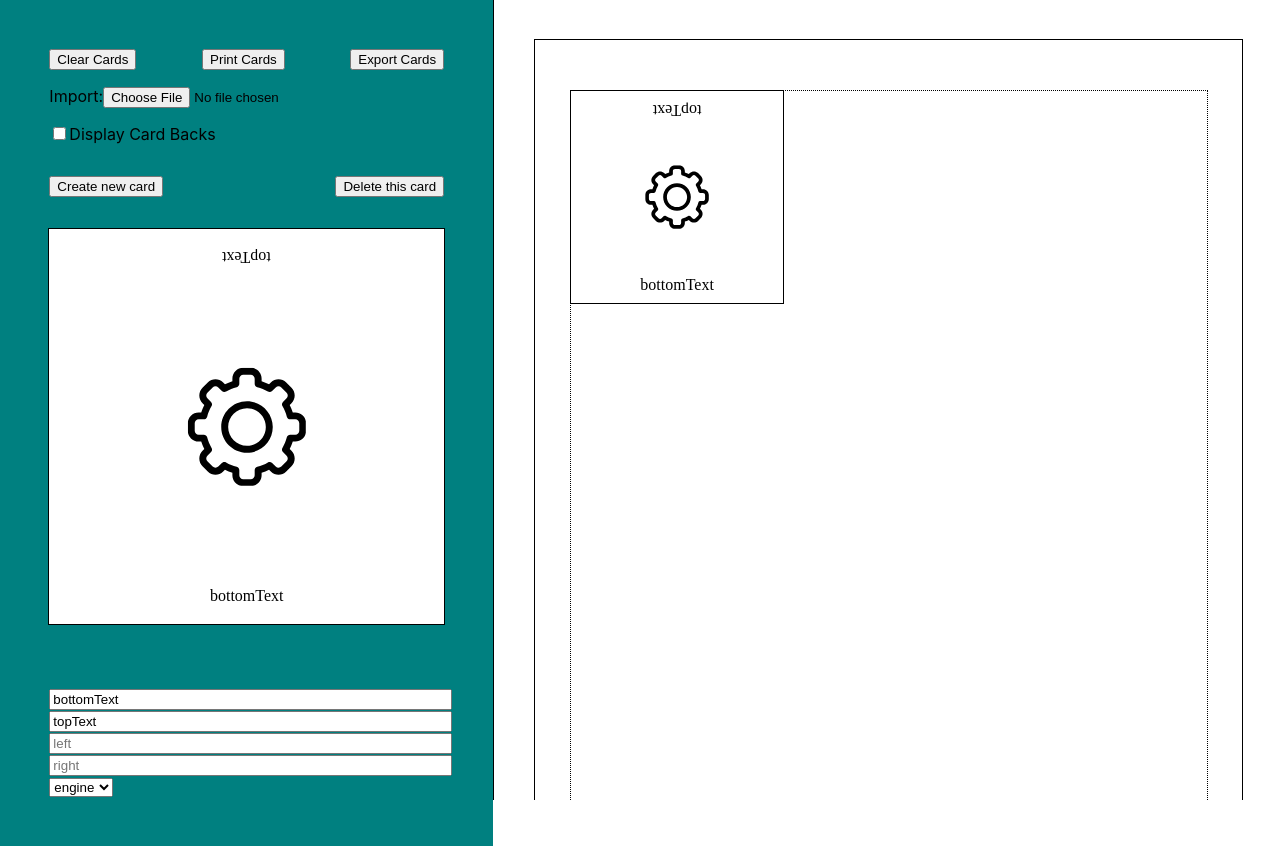
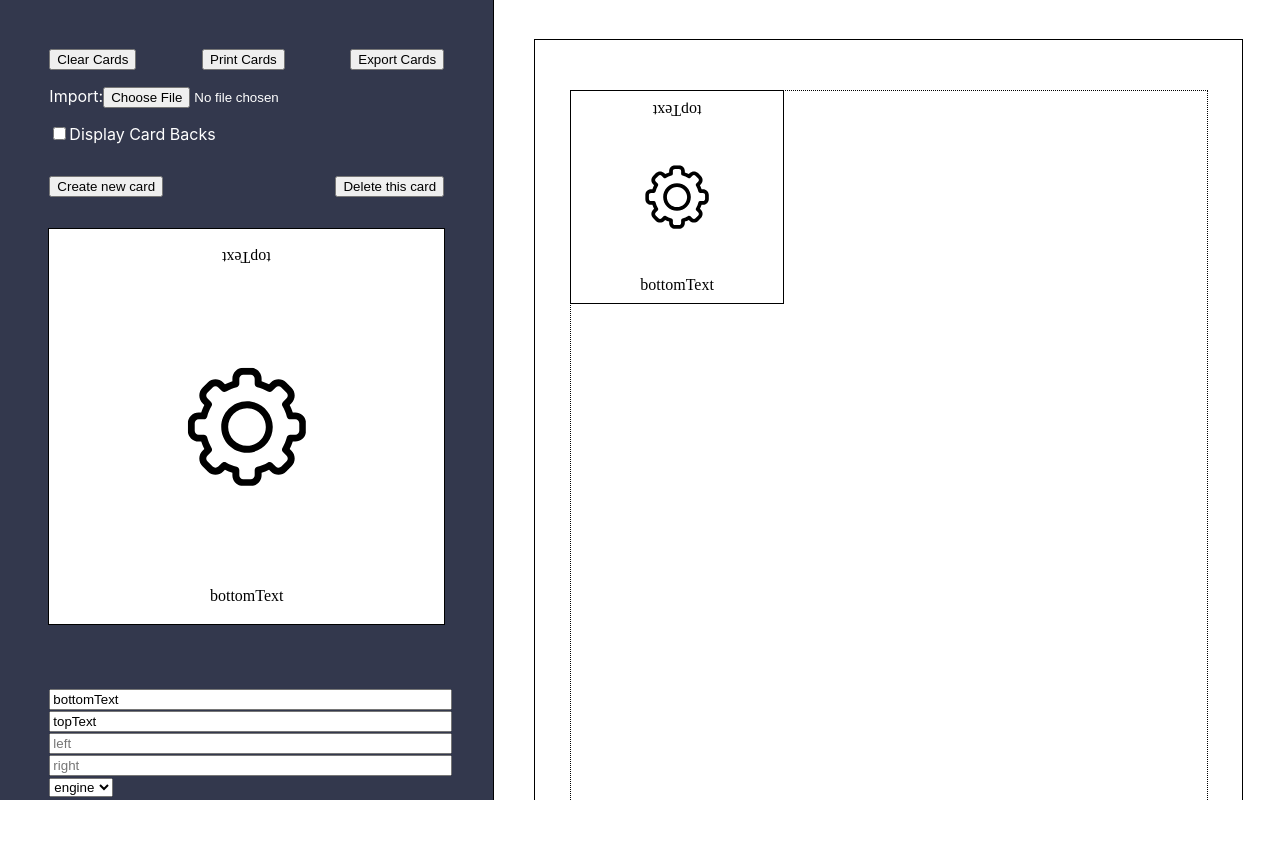
Before and after one commit to pawelngei/story-engine-card-creator, a React (Create React App) app: page / in a window 1280 px wide. Built offline with nearby package versions, Linux system fonts and the light colour scheme.

Commit message:
add colors

```diff
--- a/src/LeftMenu/LeftMenu.tsx
+++ b/src/LeftMenu/LeftMenu.tsx
@@ -1,6 +1,7 @@
 import React from 'react'
 import styled from 'styled-components'
 import { Card, CardType } from '../Card/Card'
+import { colors } from '../styles/colors'
 
 type LeftMenuProps = {
   card: CardType,
@@ -18,7 +19,8 @@ const LeftMenuContainer = styled.div`
   position: relative;
   height: 100vh;
   border-right: 1px solid black;
-  background: gray;
+  background: ${colors.navy};
+  color: ${colors.white};
   @media print {
     display: none;
   }
@@ -29,7 +31,6 @@ const Inner = styled.div`
   display: flex;
   flex-direction: column;
   align-items: center;
-  background: teal;
   padding: 10%;
 `
 
--- /dev/null
+++ b/src/styles/colors.ts
@@ -0,0 +1,10 @@
+export const colors = {
+  agent: '#d89b31',
+  engine: '#894c9e',
+  anchor: '#5c99cd',
+  conflict: '#ca3b3b',
+  aspect: '#408249',
+  gold: '#ff9900',
+  navy: '#33384d',
+  white: '#fff'
+}
```
